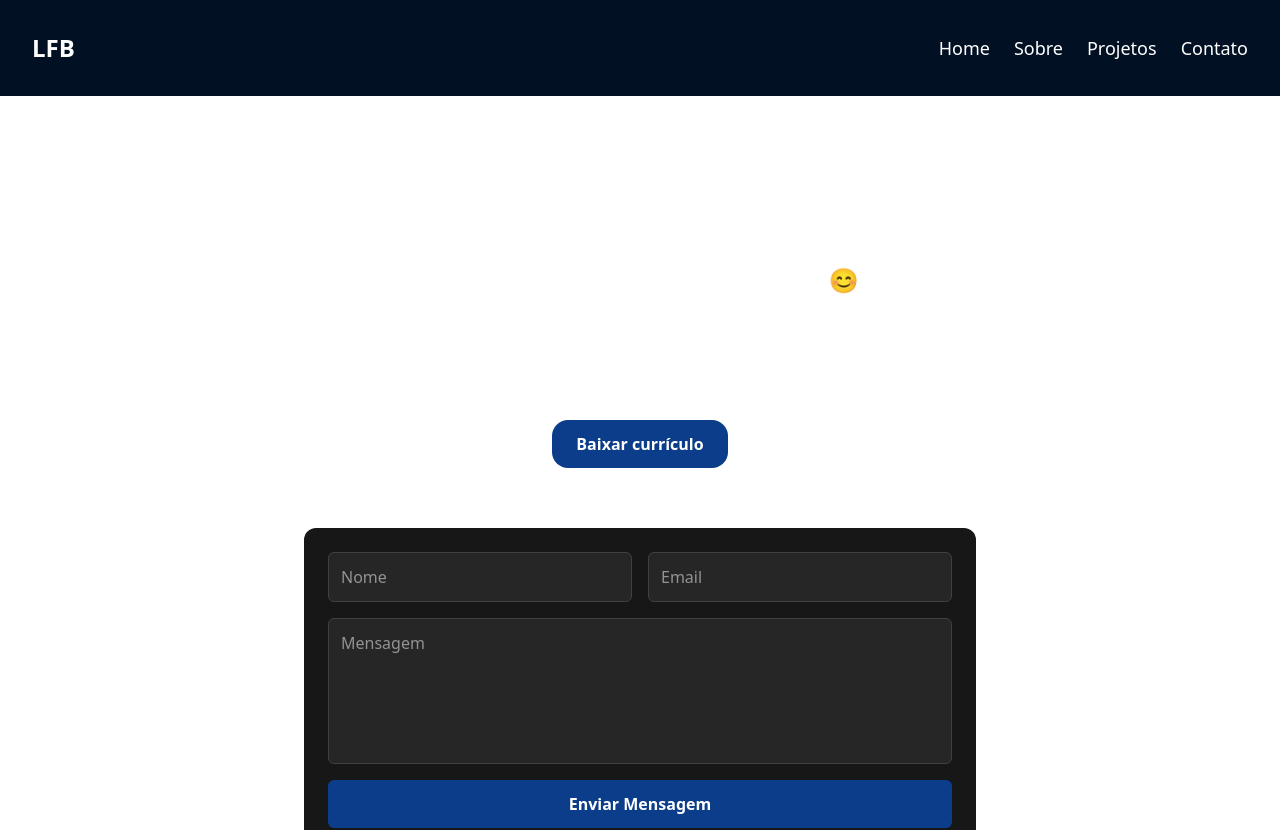
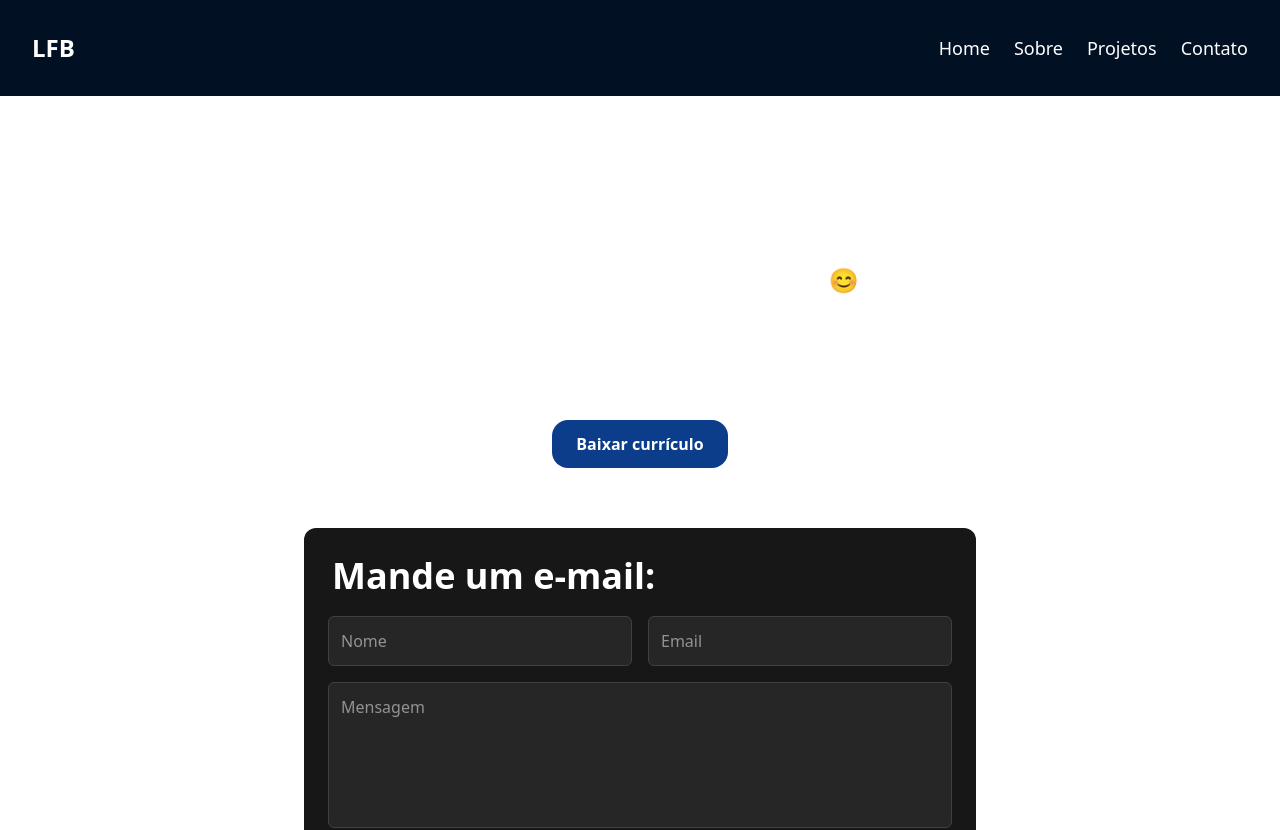
Before and after one commit to NandoLu/Portifolio-LFB, a React (Vite) app: page /contact in a window 1280 px wide. Shown: the top 830 px of the page. Built offline with nearby package versions, Linux system fonts and the light colour scheme.

Commit message:
Style: Adicionando texto

```diff
--- a/src/components/Contact/index.jsx
+++ b/src/components/Contact/index.jsx
@@ -34,6 +34,7 @@ const Contact = () => {
 
                 {/* Formulário */}
                 <form className="bg-neutral-900 p-6 rounded-xl w-full max-w-2xl flex flex-col gap-4">
+                    <h1 className="text-2xl md:text-4xl font-bold m-0 md:m-1">Mande um e-mail:</h1>
                     <div className="flex flex-col md:flex-row gap-4 w-full">
                         <input type="text" placeholder="Nome" className="p-3 rounded-md bg-neutral-800 border border-neutral-700 w-full text-white" />
                         <input type="email" placeholder="Email" className="p-3 rounded-md bg-neutral-800 border border-neutral-700 w-full text-white" />
```
